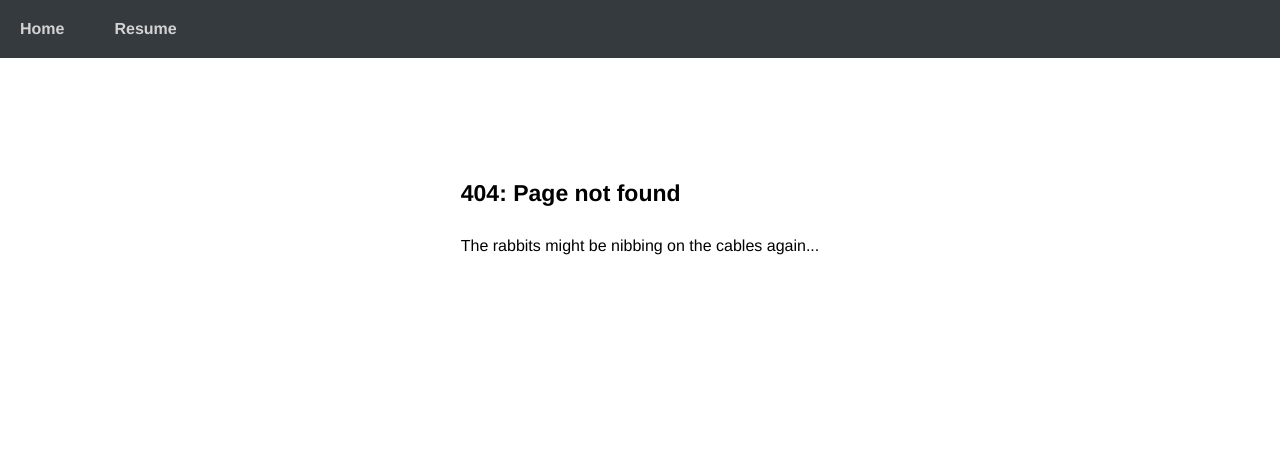
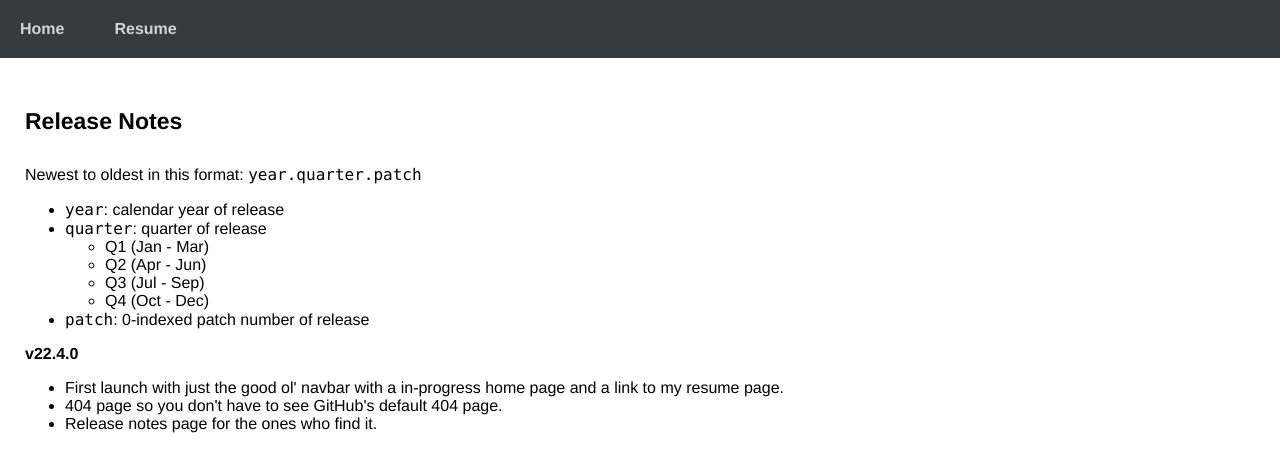
Before and after one commit to tahaafzal5/personal-website-2.0, a React (Create React App) app: page /#/release-notes in a window 1280 px wide. Before the commit this address had no page. Shown: the top 472 px of the page. Built offline with nearby package versions, Linux system fonts and the light colour scheme.

Commit message:
add release notes

```diff
--- a/src/App/App.js
+++ b/src/App/App.js
@@ -1,6 +1,7 @@
 import Navbar from '../Navbar/Navbar.js';
 import Home from '../Home/Home.js';
 import Resume from '../Resume/Resume.js';
+import ReleaseNotes from '../ReleaseNotes/ReleaseNotes.js';
 import NotFound from '../NotFound/NotFound.js';
 import './App.css';
 import { Routes, Route } from 'react-router-dom';
@@ -13,6 +14,7 @@ function App() {
         <Route exact path='/' element={<Home />}></Route>
         <Route exact path='/home' element={<Home />}></Route>
         <Route exact path='/resume' element={<Resume />}></Route>
+        <Route exact path='/release-notes' element={<ReleaseNotes />}></Route>
         <Route path='*' element={<NotFound />}></Route>
       </Routes>
     </div>
--- /dev/null
+++ b/src/ReleaseNotes/ReleaseNotes.css
@@ -0,0 +1,12 @@
+.release-notes {
+    /* common to all components being shown under the navbar */
+    margin: 50px 25px 50px 25px;
+}
+
+.version {
+    font-weight: bold;
+}
+
+ul {
+    font-size: 16px;
+}
--- /dev/null
+++ b/src/ReleaseNotes/ReleaseNotes.js
@@ -0,0 +1,44 @@
+import React from "react";
+import "./ReleaseNotes.css";
+import Helmet from "react-helmet";
+
+function ReleaseNotes() {
+    return (
+        <section className="release-notes">
+            <Helmet>
+                <title>Release Notes - Taha Afzal</title>
+            </Helmet>
+
+            <div className="heading">
+                Release Notes
+            </div>
+
+            <info>
+                Newest to oldest in this format: <code>year.quarter.patch</code>
+                <ul>
+                    <li><code>year</code>: calendar year of release</li>
+                    <li><code>quarter</code>: quarter of release
+                        <ul>
+                            <li>Q1 (Jan - Mar)</li>
+                            <li>Q2 (Apr - Jun)</li>
+                            <li>Q3 (Jul - Sep)</li>
+                            <li>Q4 (Oct - Dec)</li>
+                        </ul>
+                    </li>
+                    <li><code>patch</code>: 0-indexed patch number of release</li>
+                </ul>
+            </info>
+
+            <div>
+                <p className="version">v22.4.0</p>
+                <ul>
+                    <li>First launch with just the good ol' navbar with a in-progress home page and a link to my resume page.</li>
+                    <li>404 page so you don't have to see GitHub's default 404 page.</li>
+                    <li>Release notes page for the ones who find it.</li>
+                </ul>
+            </div>
+        </section>
+    );
+}
+
+export default ReleaseNotes;
```
